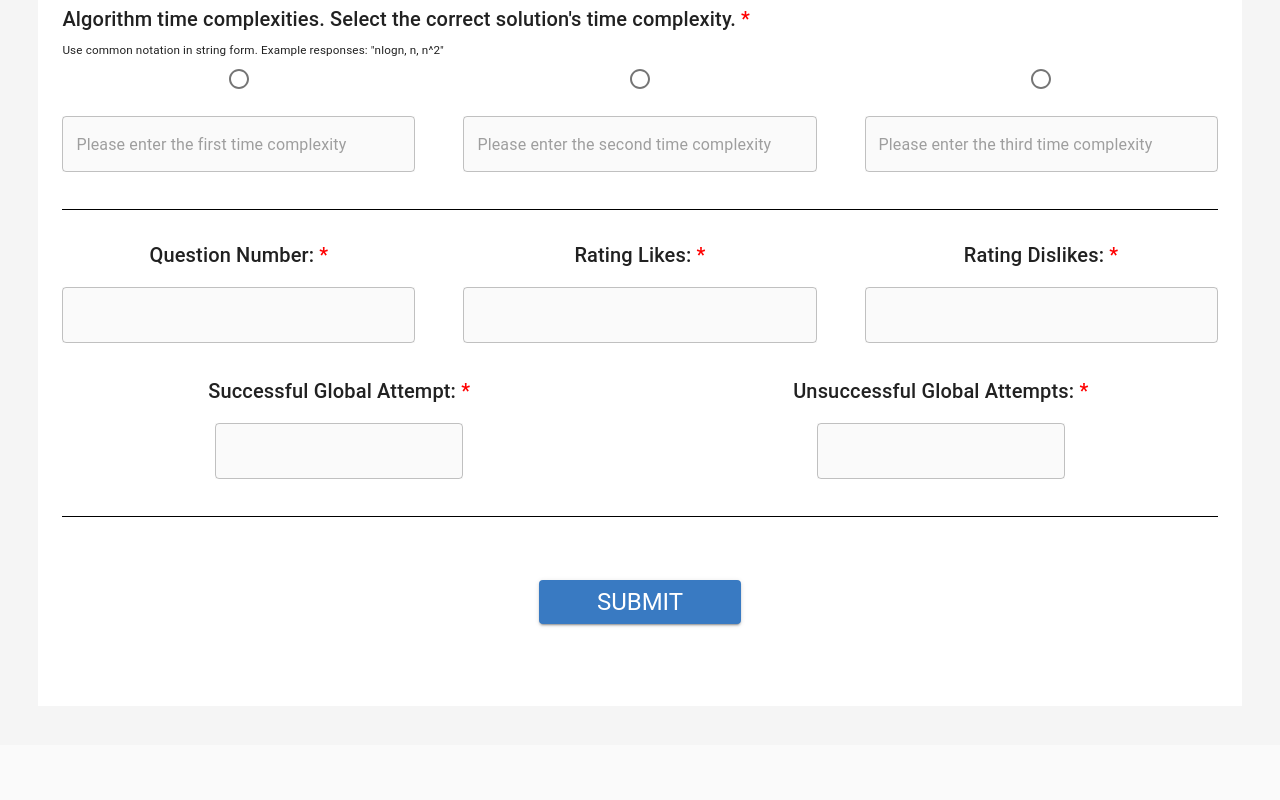
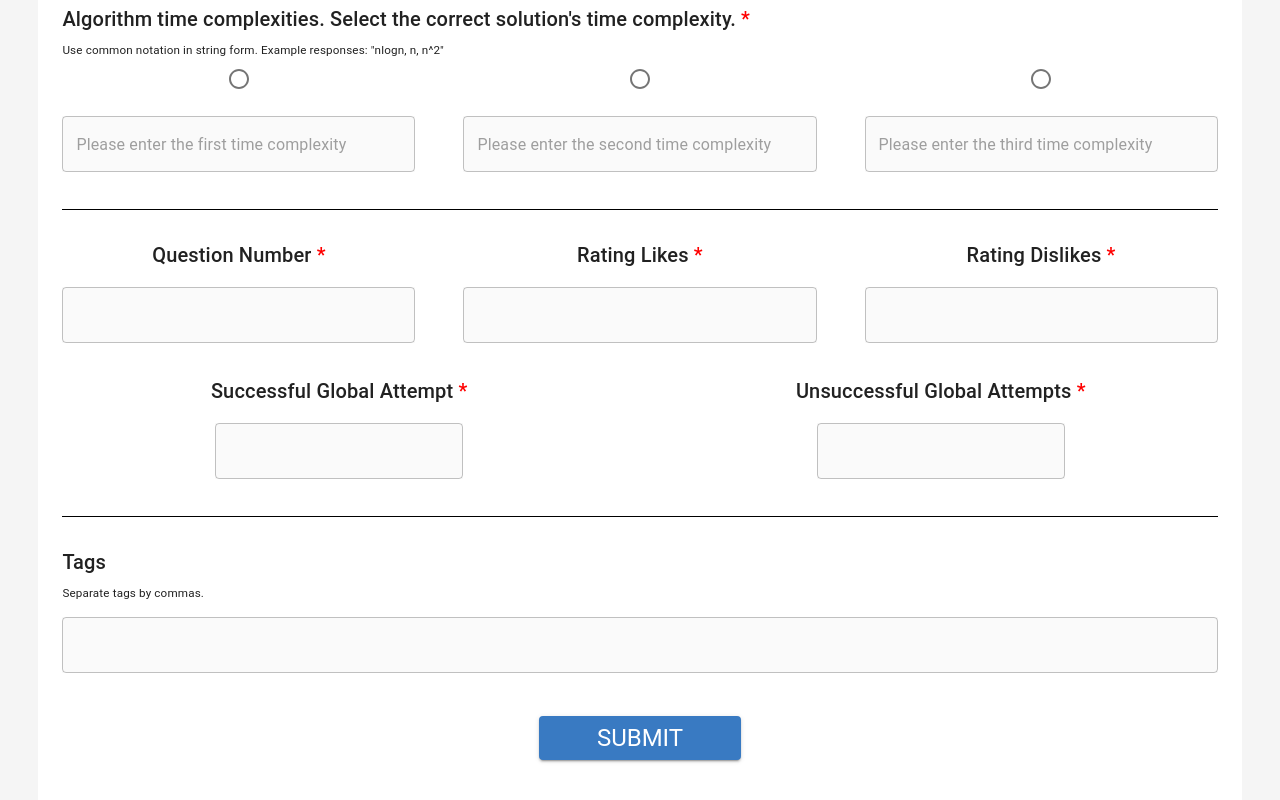
Before and after one commit to CodeletApp/codelet-site, a React (Create React App) app: page /cla/questions/portal/edit-question/1 in a window 1280 px wide. Shown: the part 2085-2885 px from the top of the page. Before the commit the page ends 2830 px from the top, so only its background shows below. Built offline with nearby package versions, Linux system fonts and the light colour scheme; no server answers; a web font is replaced by a local one.

Commit message:
Added error messages to newly added fields

```diff
--- a/src/components/CustomHooks/useEditQuestion.js
+++ b/src/components/CustomHooks/useEditQuestion.js
@@ -89,6 +89,7 @@ export const useEditQuestion = (question) => {
         unsuccessful: question.globalAttempts
           ? question.globalAttempts.unsuccessful
           : "",
+        tags: question.tags ? question.tags.join(",") : "",
       });
     }
   }, [question]);
@@ -125,6 +126,7 @@ export const useEditQuestion = (question) => {
       dislike,
       successful,
       unsuccessful,
+      tags,
     } = data;
     const approaches = [approach1, approach2, approach3];
     const codeBank = [algorithm1, algorithm2, algorithm3];
@@ -168,6 +170,7 @@ export const useEditQuestion = (question) => {
         "rating.dislike": parseInt(dislike),
         "globalAttempts.successful": parseInt(successful),
         "globalAttempts.unsuccessful": parseInt(unsuccessful),
+        tags: tags.split(","),
       },
     });
     // if (response.status >= 200 && response.status < 300) {
--- a/src/components/QuestionForm/QuestionForm.js
+++ b/src/components/QuestionForm/QuestionForm.js
@@ -469,9 +469,13 @@ export const QuestionForm = ({
               <Grid container spacing={6}>
                 <Grid item xs={12} sm={4} className={classes.button}>
                   <Typography variant="h6">
-                    Question Number:{" "}
+                    Question Number{" "}
                     <span className={classes.requiredAsterisk}>*</span>
                   </Typography>
+                  <ErrorMessage
+                    isError={errors.questionNumber}
+                    message="Please enter a valid question number"
+                  />
                   <TextField
                     type="number"
                     variant="outlined"
@@ -486,9 +490,13 @@ export const QuestionForm = ({
                 </Grid>
                 <Grid item xs={12} sm={4} className={classes.button}>
                   <Typography variant="h6">
-                    Rating Likes:{" "}
+                    Rating Likes{" "}
                     <span className={classes.requiredAsterisk}>*</span>
                   </Typography>
+                  <ErrorMessage
+                    isError={errors.like}
+                    message="Please enter a valid number of likes"
+                  />
                   <TextField
                     type="number"
                     variant="outlined"
@@ -504,9 +512,13 @@ export const QuestionForm = ({
                 </Grid>
                 <Grid item xs={12} sm={4} className={classes.button}>
                   <Typography variant="h6">
-                    Rating Dislikes:{" "}
+                    Rating Dislikes{" "}
                     <span className={classes.requiredAsterisk}>*</span>
                   </Typography>
+                  <ErrorMessage
+                    isError={errors.dislike}
+                    message="Please enter a valid number of dislikes"
+                  />
                   <TextField
                     type="number"
                     variant="outlined"
@@ -524,9 +536,13 @@ export const QuestionForm = ({
               <Grid container spacing={6}>
                 <Grid item xs={12} sm={6} className={classes.button}>
                   <Typography variant="h6">
-                    Successful Global Attempt:{" "}
+                    Successful Global Attempt{" "}
                     <span className={classes.requiredAsterisk}>*</span>
                   </Typography>
+                  <ErrorMessage
+                    isError={errors.successful}
+                    message="Please enter a valid number of successful global attempts"
+                  />
                   <TextField
                     type="number"
                     variant="outlined"
@@ -541,9 +557,13 @@ export const QuestionForm = ({
                 </Grid>
                 <Grid item xs={12} sm={6} className={classes.button}>
                   <Typography variant="h6">
-                    Unsuccessful Global Attempts:{" "}
+                    Unsuccessful Global Attempts{" "}
                     <span className={classes.requiredAsterisk}>*</span>
                   </Typography>
+                  <ErrorMessage
+                    isError={errors.unsuccessful}
+                    message="Please enter a valid number of unsuccessful global attempts"
+                  />
                   <TextField
                     type="number"
                     variant="outlined"
@@ -558,6 +578,18 @@ export const QuestionForm = ({
                 </Grid>
               </Grid>
               <Divider className={classes.divider} />
+              <Typography variant="h6">Tags</Typography>
+              <sub>Separate tags by commas.</sub>
+              <TextField
+                variant="outlined"
+                className={classes.input}
+                margin="normal"
+                required
+                id="tags"
+                name="tags"
+                inputRef={register}
+                fullWidth
+              />
             </>
           ) : (
             <span />
```
